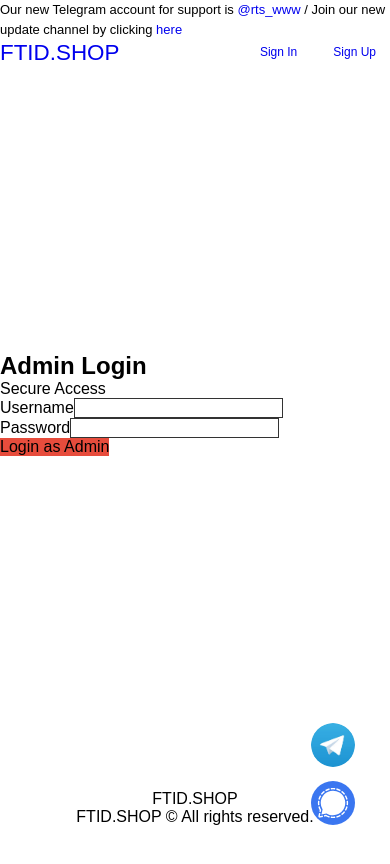
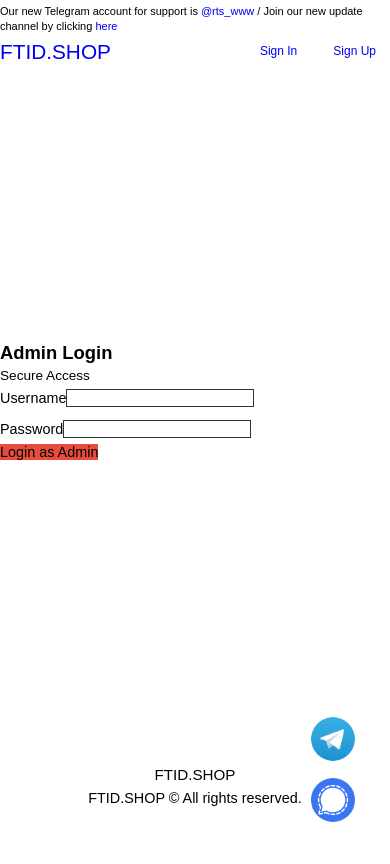
Before and after one commit to ogsuryansh/ftidshop, a React (Vite) app in the folder frontend/: page /admin/login in a window 390 px wide. Shown: the top 864 px of the page. Built offline with nearby package versions, Linux system fonts and the light colour scheme; no server answers.

Commit message:
UI Polish: Optimize mobile typography scaling and line-height for small screens

```diff
--- a/frontend/src/App.css
+++ b/frontend/src/App.css
@@ -190,8 +190,20 @@
 }
 
 @media (max-width: 768px) {
+  body {
+    font-size: 0.9rem !important;
+    line-height: 1.45rem !important;
+  }
+
+  .bg_tertiary .align_center {
+    font-size: 11px !important;
+    line-height: 1.35 !important;
+    padding-top: 4px !important;
+    padding-bottom: 4px !important;
+  }
+
   header .logo {
-    font-size: 1.4rem !important;
+    font-size: 1.3rem !important;
     display: inline-flex !important;
     align-items: center !important;
   }
@@ -226,7 +238,45 @@
   .welcomeblock .button span {
     font-size: 12px !important;
   }
+
+  .text_2xlarge {
+    font-size: 1.25rem !important;
+    line-height: 1.65rem !important;
+  }
+
+  .text_xlarge {
+    font-size: 1.15rem !important;
+    line-height: 1.5rem !important;
+  }
+
+  .text_large {
+    font-size: 0.95rem !important;
+    line-height: 1.4rem !important;
+  }
+
+  .color_neutral {
+    font-size: 0.85rem !important;
+    line-height: 1.35rem !important;
+  }
+
+  .hero_3d_container {
+    height: 240px !important;
+  }
+
+  .pt_12, .pb_12 {
+    padding-top: 1.5rem !important;
+    padding-bottom: 1.5rem !important;
+  }
+
+  .mb_8 {
+    margin-bottom: 1rem !important;
+  }
+
+  .mb_4 {
+    margin-bottom: 0.5rem !important;
+  }
 }
+
 
 /* ==========================================================================
    Modern Dashboard Layout & Components
```
